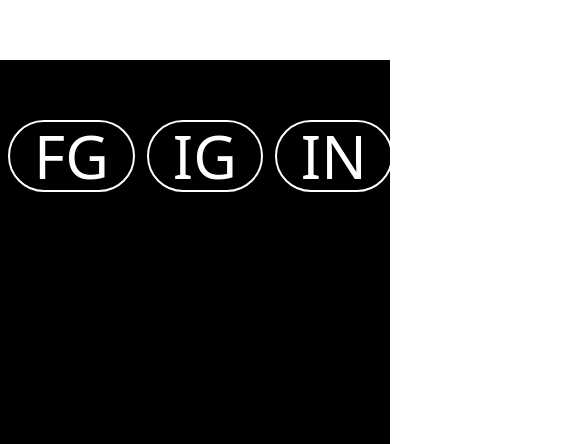
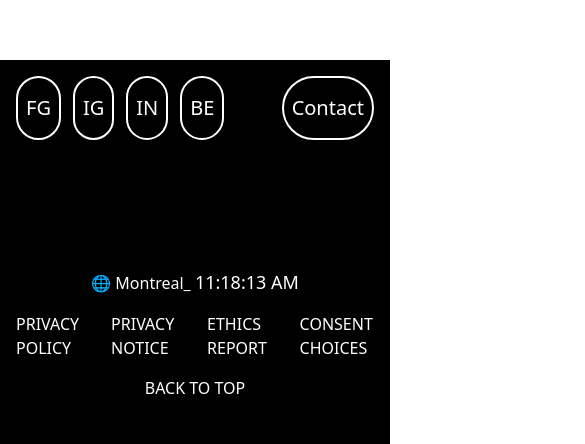
Before and after one commit to MohdFazil45/k72-clone, a React (Vite) app: page /agence in a window 390 px wide. Shown: the part 1553-1997 px from the top of the page, 585 px wide, since content can reach past the window. Built offline with nearby package versions, Linux system fonts and the light colour scheme.

Commit message:
completed

```diff
--- a/index.html
+++ b/index.html
@@ -4,6 +4,7 @@
     <meta charset="UTF-8" />
     <link rel="icon" type="image/svg+xml" href="/vite.svg" />
     <meta name="viewport" content="width=device-width, initial-scale=1.0" />
+    <link rel="shortcut icon" href="https://k72.ca/assets/images/favicons/favicon-32x32.png?v=20240527152606" type="url">
     <title>k72-clone</title>
   </head>
   <body>
--- a/src/components/comman/Footer.jsx
+++ b/src/components/comman/Footer.jsx
@@ -5,46 +5,46 @@ const Footer = () => {
   const scrollToTop = () => {
     window.scrollTo({
       top: 0,
-      behavior: "smooth", // smooth animation
+      behavior: "smooth"
     });
   };
   return (
     <div className='flex flex-col'>
-        <div className="w-full flex justify-between h-96 bg-black">
-            <div className="flex w-full h-1/2 items-center justify-between p-2">
+        <div className="w-full flex justify-between lg:h-96 h-48 bg-black">
+            <div className="flex w-full h-1/2 items-center justify-between lg:p-2 p-4">
                 <div className="flex gap-3 ">
 
-                    <div className="text-6xl text-white border-2 border-white rounded-full px-6 py-1 hover:text-[#D3FD50] hover:border-[#D3FD50] cursor-pointer">FG</div>
+                    <div className="lg:text-6xl text-xl text-white border-2 border-white rounded-full lg:px-6 px-2 lg:py-1 py-4 hover:text-[#D3FD50] hover:border-[#D3FD50] cursor-pointer">FG</div>
 
-                    <div className="text-6xl text-white border-2 border-white rounded-full px-6 py-1 hover:text-[#D3FD50] hover:border-[#D3FD50] cursor-pointer">IG</div>
+                    <div className="lg:text-6xl text-xl text-white border-2 border-white rounded-full lg:px-6 px-2 lg:py-1 py-4 hover:text-[#D3FD50] hover:border-[#D3FD50] cursor-pointer">IG</div>
 
-                    <div className="text-6xl text-white border-2 border-white rounded-full px-6 py-1 hover:text-[#D3FD50] hover:border-[#D3FD50] cursor-pointer">IN</div>
+                    <div className="lg:text-6xl text-xl text-white border-2 border-white rounded-full lg:px-6 px-2 lg:py-1 py-4 hover:text-[#D3FD50] hover:border-[#D3FD50] cursor-pointer">IN</div>
 
-                    <div className="text-6xl text-white border-2 border-white rounded-full px-6 py-1 hover:text-[#D3FD50] hover:border-[#D3FD50] cursor-pointer">BE</div>
+                    <div className="lg:text-6xl text-xl  text-white border-2 border-white rounded-full lg:px-6 px-2 lg:py-1 py-4 hover:text-[#D3FD50] hover:border-[#D3FD50] cursor-pointer">BE</div>
 
                 </div>
                 <div>
 
-                <div className="text-6xl text-white border-2 border-white rounded-full px-6 py-1 hover:text-[#D3FD50] hover:border-[#D3FD50] cursor-pointer">Contact</div>
+                <div className="lg:text-6xl text-xl text-white border-2 border-white rounded-full lg:px-6 px-2 lg:py-1 py-4 hover:text-[#D3FD50] hover:border-[#D3FD50] cursor-pointer">Contact</div>
 
                 </div>
             </div>
         </div>
-        <div className="h-2/3 w-full bg-black p-4 flex justify-between">
-            <div className='text-xl text-white'>
-              🌐 Montreal_ <span className='text-lg '>{currentTime.toLocaleTimeString()}</span>
+        <div className="h-2/3 w-full bg-black p-4 flex lg:flex-row flex-col items-center justify-between gap-4">
+            <div className='lg:text-xl text-md text-white'>
+              🌐 Montreal_ <span className=' text-lg '>{currentTime.toLocaleTimeString()}</span>
             </div>
             <div className="flex gap-8">
-              <div className='hover:text-[#D3FD50] cursor-pointer uppercase text-white'>privacy policy</div>
-              <div className='hover:text-[#D3FD50] cursor-pointer uppercase text-white'>privacy notice</div>
-              <div className='hover:text-[#D3FD50] cursor-pointer uppercase text-white'>ethics report</div>
-              <div className='hover:text-[#D3FD50] cursor-pointer uppercase text-white'>consent choices</div>
+              <div className='hover:text-[#D3FD50]  cursor-pointer uppercase text-white'>privacy policy</div>
+              <div className='hover:text-[#D3FD50]  cursor-pointer uppercase text-white'>privacy notice</div>
+              <div className='hover:text-[#D3FD50]  cursor-pointer uppercase text-white'>ethics report</div>
+              <div className='hover:text-[#D3FD50]  cursor-pointer uppercase text-white'>consent choices</div>
             </div>
             <div >
               <a className='hover:text-[#D3FD50] hover:underline cursor-pointer uppercase text-white'
                   onClick={scrollToTop}
-                  href="#">back to top</a>
-            </div>
+                  href="/">back to top</a>
+            </div>t
         </div>
     </div>
   )
--- a/src/pages/Projects.jsx
+++ b/src/pages/Projects.jsx
@@ -14,7 +14,13 @@ const Projects = () => {
   }, {
     image1: 'https://k72.ca/uploads/caseStudies/LAMAJEURE_-_Son_sur_mesure/chalaxeur-thumbnail_img-1280x960.jpg',
     image2: 'https://k72.ca/uploads/caseStudies/SHELTON/thumbnailimage_shelton-1280x960.jpg'
-  }]
+  }, {
+    image1: 'https://k72.ca/images/caseStudies/Opto_Reseau_Brand/opto_thumbnail2.jpg?w=1280&h=960&s=7f23d7d824eb04c784dcf51380fe3996',
+    image2: 'https://k72.ca/images/blog/blogImg/50ff59cc0550df5b36543807a58db98c52e01a22274a317eafbfa5266941579b.png?w=640&h=290&s=4f8134f04fe18db7382b99cec63c95f5'
+  },{
+    image1: 'https://k72.ca/images/caseStudies/BEST/BEST_site_Thumbnail.jpg?w=1280&h=960&s=2b73eecfda8d95a72efa768383b50860',
+    image2: 'https://k72.ca/images/caseStudies/COUP_FUMANT/CF_thumbnail.jpg?w=1280&h=960&s=c119303a20520c4188aa3f592038fd4c'
+  },]
 
   gsap.registerPlugin(ScrollTrigger)
 
@@ -34,7 +40,7 @@ const Projects = () => {
   })
 
   return (
-    <div className="lg:p-4 p-2 mb-[100vh]">
+    <div className="lg:p-4 p-2  relative">
       <div className="pt-[45vh]">
         <h2 className="text-black font-[font-300] font-bold lg:text-[12vw] text-8xl uppercase">work</h2>
       </div>
@@ -45,7 +51,7 @@ const Projects = () => {
         </div>
        })}
       </div>
-      <div>
+      <div className="w-full">
         <Footer/>
       </div>
     </div>
```
